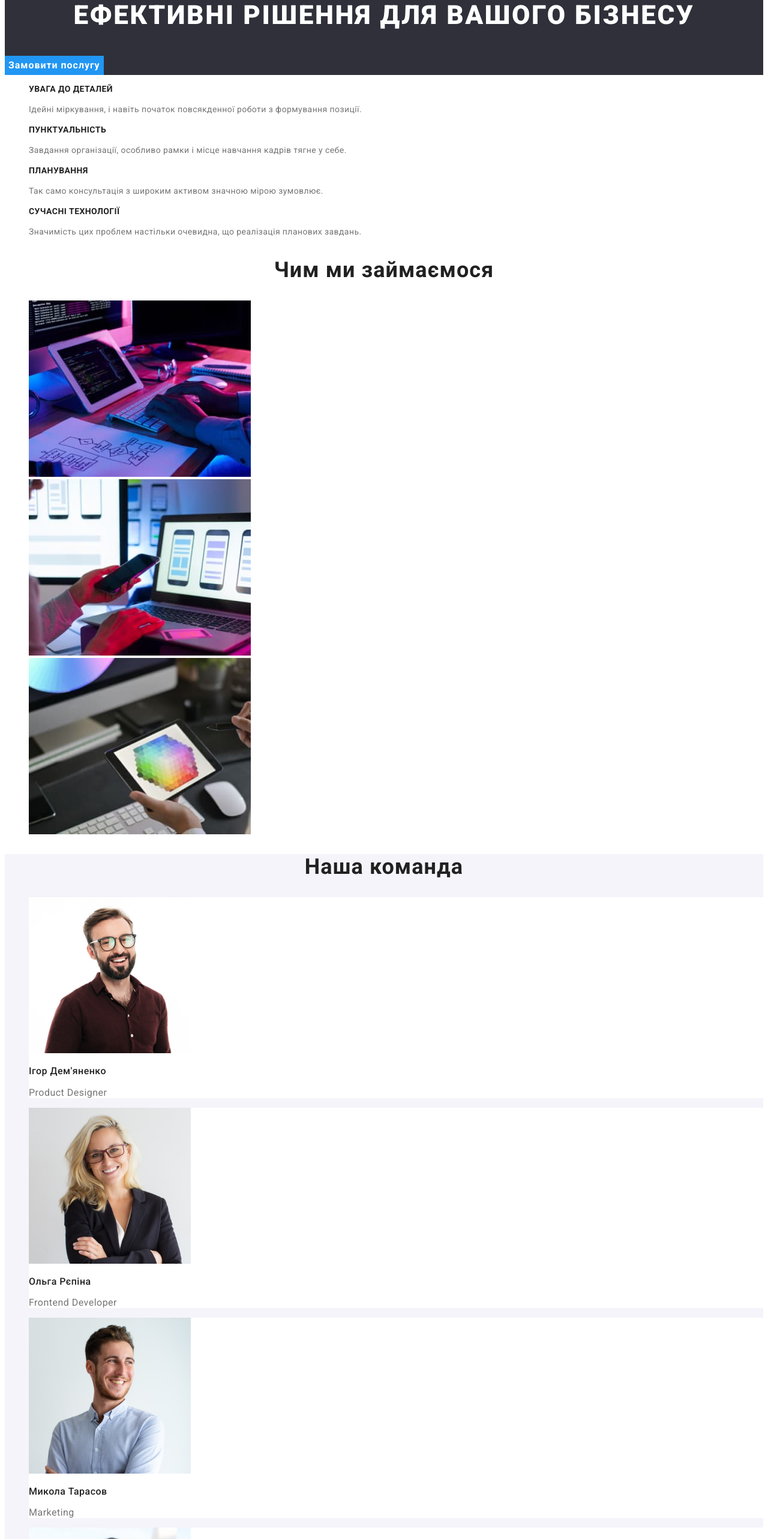
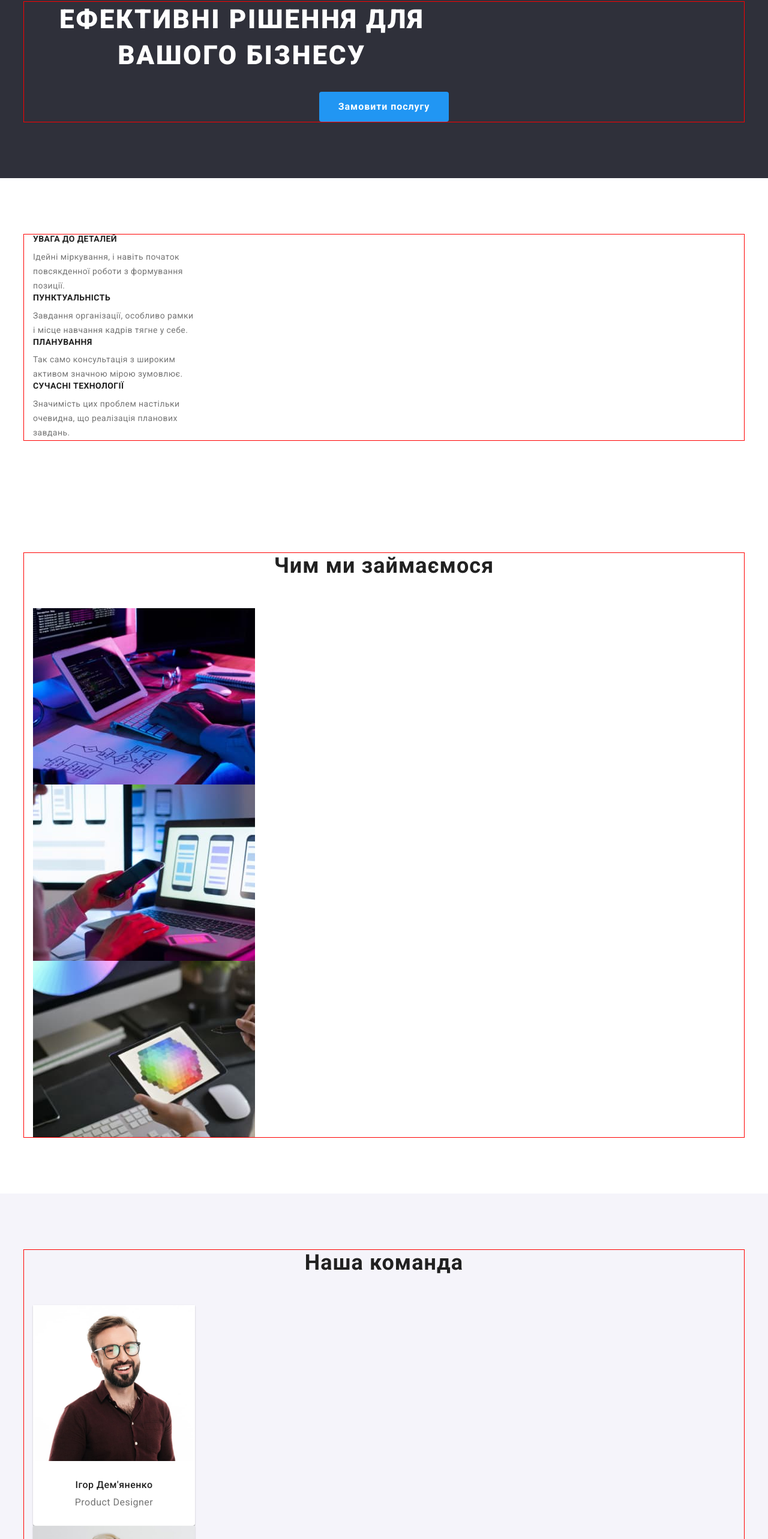
Before and after one commit to Dvorakovskyi/goit-markup-hw-03, a plain HTML site: page index.html in a window 1280 px wide. Shown: the part 214-2780 px from the top of the page at 60% size. Drawn offline with nearby package versions, Linux system fonts and the light colour scheme.

Commit message:
Додав класи в html і вніс зміни в css

```diff
--- a/css/styles.css
+++ b/css/styles.css
@@ -9,12 +9,47 @@
   --footer-contact-color: rgba(255, 255, 255, 0.6);
   --portfolio-button-background-color: #f5f4fa;
 }
+/* Reset */
 .list {
   list-style: none;
+  margin: 0;
+  padding: 0;
 }
+
 .link {
   text-decoration: none;
 }
+
+h1,
+h2,
+h3,
+h4,
+h5,
+h6,
+p {
+  margin: 0;
+}
+
+img {
+  display: block;
+  max-width: 100%;
+  height: auto;
+}
+
+.section {
+  padding-top: 94px;
+  padding-bottom: 94px;
+}
+
+.container {
+  width: 1200px;
+  padding-right: 15px;
+  padding-left: 15px;
+  margin-right: auto;
+  margin-left: auto;
+  outline: solid 1px red;
+}
+
 /* Прихований заголовок */
 .visually-hidden {
   position: absolute;
@@ -80,14 +115,17 @@ body {
 }
 /* Hero */
 .hero {
+  text-align: center;
   background-color: var(--secondery-background-color);
 }
 
 .hero-title {
+  margin-bottom: 30px;
+  width: 696px;
+
   font-weight: 900;
   font-size: 44px;
   line-height: 1.36;
-  text-align: center;
   letter-spacing: 0.06em;
   text-transform: uppercase;
 
@@ -95,13 +133,14 @@ body {
 }
 
 .hero-btn {
+  border-radius: 4px;
+  padding: 10px 32px;
+
   font-family: inherit;
   font-weight: 700;
   font-size: 16px;
   line-height: 1.9;
-  display: flex;
   align-items: center;
-  text-align: center;
   letter-spacing: 0.06em;
   border-style: none;
   cursor: pointer;
@@ -115,6 +154,8 @@ body {
 }
 /* Benefits */
 .benefits-title {
+  margin-bottom: 10px;
+
   font-weight: 700;
   font-size: 14px;
   line-height: 1.14;
@@ -125,6 +166,8 @@ body {
 }
 
 .benefits-text {
+  width: 270px;
+
   font-size: 14px;
   line-height: 1.71;
   letter-spacing: 0.03em;
@@ -133,6 +176,8 @@ body {
 }
 /* Work */
 .work-title {
+  margin-bottom: 50px;
+
   font-weight: 700;
   font-size: 36px;
   line-height: 1.17;
@@ -147,10 +192,16 @@ body {
 }
 
 .team-item {
+  width: 270px;
+
+  box-shadow: 0px 1px 3px rgba(0, 0, 0, 0.12), 0px 1px 1px rgba(0, 0, 0, 0.14), 0px 2px 1px rgba(0, 0, 0, 0.2);
+  border-radius: 0px 0px 4px 4px;
   background-color: var(--main-background-color);
 }
 
 .team-title {
+  margin-bottom: 50px;
+
   font-weight: 700;
   font-size: 36px;
   line-height: 1.17;
@@ -160,7 +211,16 @@ body {
   color: var(--paragraphs-color);
 }
 
+.text-div {
+  padding-top: 30px;
+  padding-bottom: 30px;
+
+  text-align: center;
+}
+
 .text-title {
+  margin-bottom: 10px;
+
   font-weight: 500;
   font-size: 16px;
   line-height: 1.19;
@@ -185,6 +245,15 @@ body {
   color: var(--main-background-color);
 }
 
+.footer-pagging {
+  padding-top: 60px;
+  padding-bottom: 60px;
+}
+
+.description-logo {
+  margin-bottom: 20px;
+}
+
 .footer-list {
   font-style: normal;
 }
@@ -199,6 +268,10 @@ body {
 .google-map:hover,
 .google-map:focus {
   background-color: var(--hover-color);
+}
+
+.map {
+  margin-bottom: 9px;
 }
 
 .footer-link {
--- a/index.html
+++ b/index.html
@@ -9,12 +9,17 @@
     <link rel="preconnect" href="https://fonts.gstatic.com" crossorigin>
     <link href="https://fonts.googleapis.com/css2?family=Raleway:wght@700&family=Roboto:wght@400;500;700;900&display=swap"
       rel="stylesheet">
-   <!-- Styles css -->
+    <!-- Modern-normalize -->
+    <link rel="stylesheet" href="https://cdnjs.cloudflare.com/ajax/libs/modern-normalize/1.1.0/modern-normalize.min.css"
+      integrity="sha512-wpPYUAdjBVSE4KJnH1VR1HeZfpl1ub8YT/NKx4PuQ5NmX2tKuGu6U/JRp5y+Y8XG2tV+wKQpNHVUX03MfMFn9Q=="
+      crossorigin="anonymous" referrerpolicy="no-referrer" />
+    <!-- Styles css -->
     <link rel="stylesheet" href="./css/styles.css">
     <title>WebStudio</title>
   </head>
   <body>
     <header class="header">
+      <div class="container">
       <p lang="en"><a class="logo link" href="./">Web<span class="header-logo">Studio</span></a></p>
       <nav>
         <ul class="nav-list list">
@@ -27,13 +32,17 @@
         <li class="header-item"><a class="contact-link link" href="mailto:info@devstudio.com">info@devstudio.com</a></li>
         <li class="header-item"><a class="contact-link link" href="tel:+380961111111">+38 096 111 11 11</a></li>
       </ul>
+      </div>
     </header>
     <main>
-      <section class="hero">
+      <section class="hero section">
+        <div class="container">
         <h1 class="hero-title">Ефективні рішення для вашого бізнесу</h1>
         <button class="hero-btn"type="button">Замовити послугу</button>
+        </div>
       </section>
-      <section class="benefits">
+      <section class="benefits section">
+        <div class="container">
         <!-- Заголовок h2 потрібно сховати -->
         <h2 class="visually-hidden">Наші переваги</h2>
         <ul class="benefits-list list">
@@ -54,56 +63,71 @@
             <p class="benefits-text">Значимість цих проблем настільки очевидна, що реалізація планових завдань.</p>
           </li>
         </ul>
+        </div>
       </section>
-      <section class="work">
+      <section class="work section">
+        <div class="container">
         <h2 class="work-title">Чим ми займаємося</h2>
         <ul class="work-list list">
           <li class="work-item"><img src="./images/work-1.jpg" alt="working proces" width="370" height="294" /></li>
           <li class="work-item"><img src="./images/work-2.jpg" alt="working proces" width="370" height="294" /></li>
           <li class="work-item"><img src="./images/work-3.jpg" alt="working proces" width="370" height="294" /></li>
         </ul>
+        </div>
       </section>
-      <section class="team">
+      <section class="team section">
+        <div class="container">
         <h2 class="team-title">Наша команда</h2>
         <ul class="team-list list">
           <li class="team-item">
             <img class="team-img" src="./images/team-1.jpg" alt="team member" width="270" height="260" />
+            <div class="text-div">
             <h3 class="text-title">Ігор Дем'яненко</h3>
             <p class="team-text">Product Designer</p>
+            </div>
           </li>
           <li class="team-item">
             <img class="team-img" src="./images/team-2.jpg" alt="team member" width="270" height="260" />
+            <div class="text-div">
             <h3 class="text-title">Ольга Рєпіна</h3>
             <p class="team-text">Frontend Developer</p>
+            </div>
           </li>
           <li class="team-item">
             <img class="team-img" src="./images/team-3.jpg" alt="team member" width="270" height="260" />
+            <div class="text-div">
             <h3 class="text-title">Микола Тарасов</h3>
             <p class="team-text">Marketing</p>
+            </div>
           </li>
           <li class="team-item">
             <img class="team-img" src="./images/team-4.jpg" alt="team member" width="270" height="260" />
+            <div class="text-div">
             <h3 class="text-title">Михайло Єрмаков</h3>
             <p class="team-text">UI Designer</p>
+            </div>
           </li>
         </ul>
+        </div>
       </section>
     </main>
     <footer class="footer">
-      <p lang="en"><a class="logo link" href="./index.html">Web<span class="footer-logo">Studio</span></a></p>
+      <div class="container footer-pagging">
+      <p class="description-logo" lang="en"><a class="logo link" href="./index.html">Web<span class="footer-logo">Studio</span></a></p>
       <address>
         <ul class="footer-list list">
-          <li class="footer-item">
+          <li class="footer-item map">
             <a class="google-map link"
               href="https://goo.gl/maps/zMoR2UGNS6qANJMH6"
               target="_blank"
               rel="noopener noreferrer nofollow"
               >м. Київ, пр-т Лесі Українки, 26</a>
           </li>
-          <li class="footer-item"><a class="footer-link link" href="maillto:info@devstudio.com">info@devstudio.com</a></li>
+          <li class="footer-item map"><a class="footer-link link" href="maillto:info@devstudio.com">info@devstudio.com</a></li>
           <li class="footer-item"><a class="footer-link link" href="tel:+380961111111">+38 096 111 11 11</a></li>
         </ul>
       </address>
+      </div>
     </footer>
   </body>
 </html>
```
